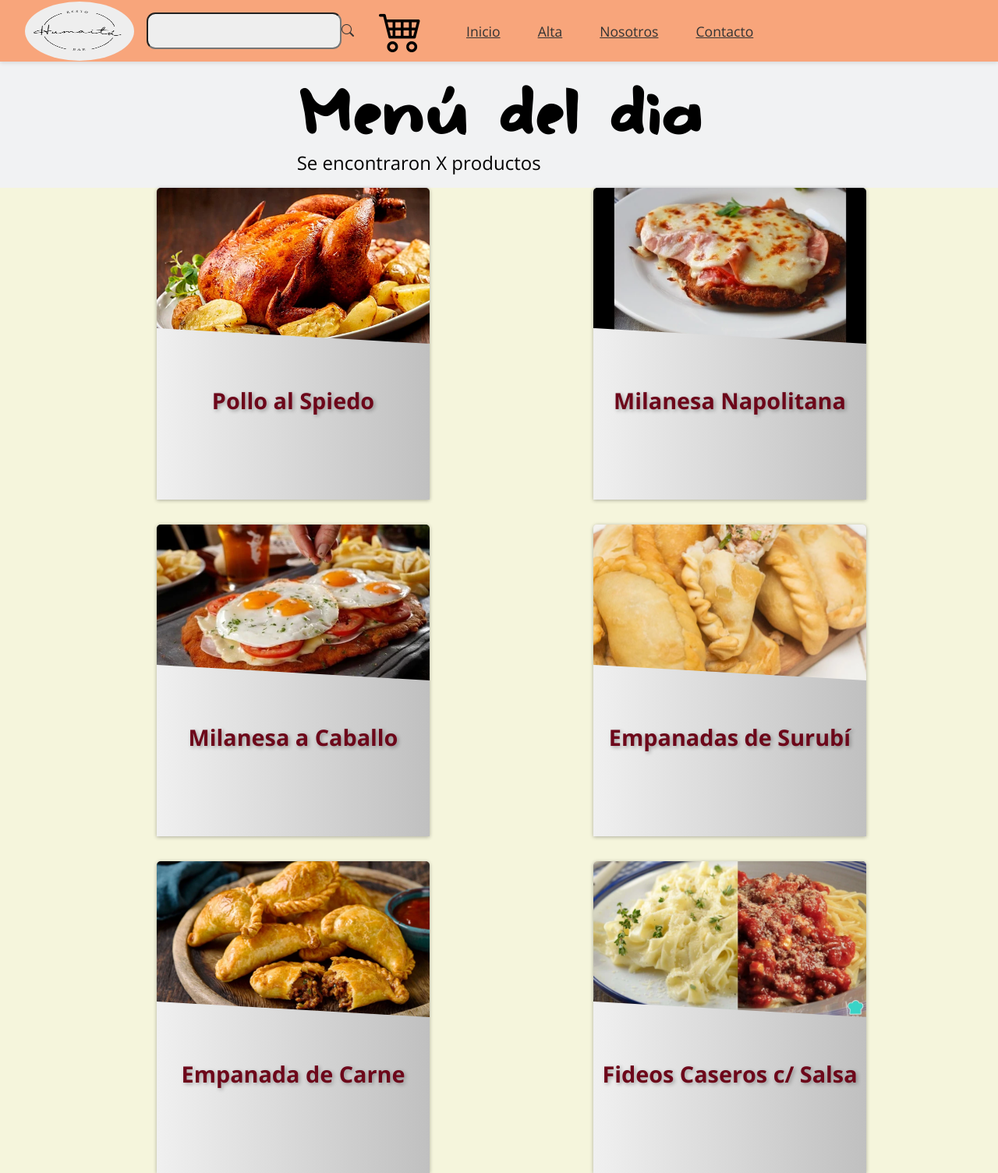
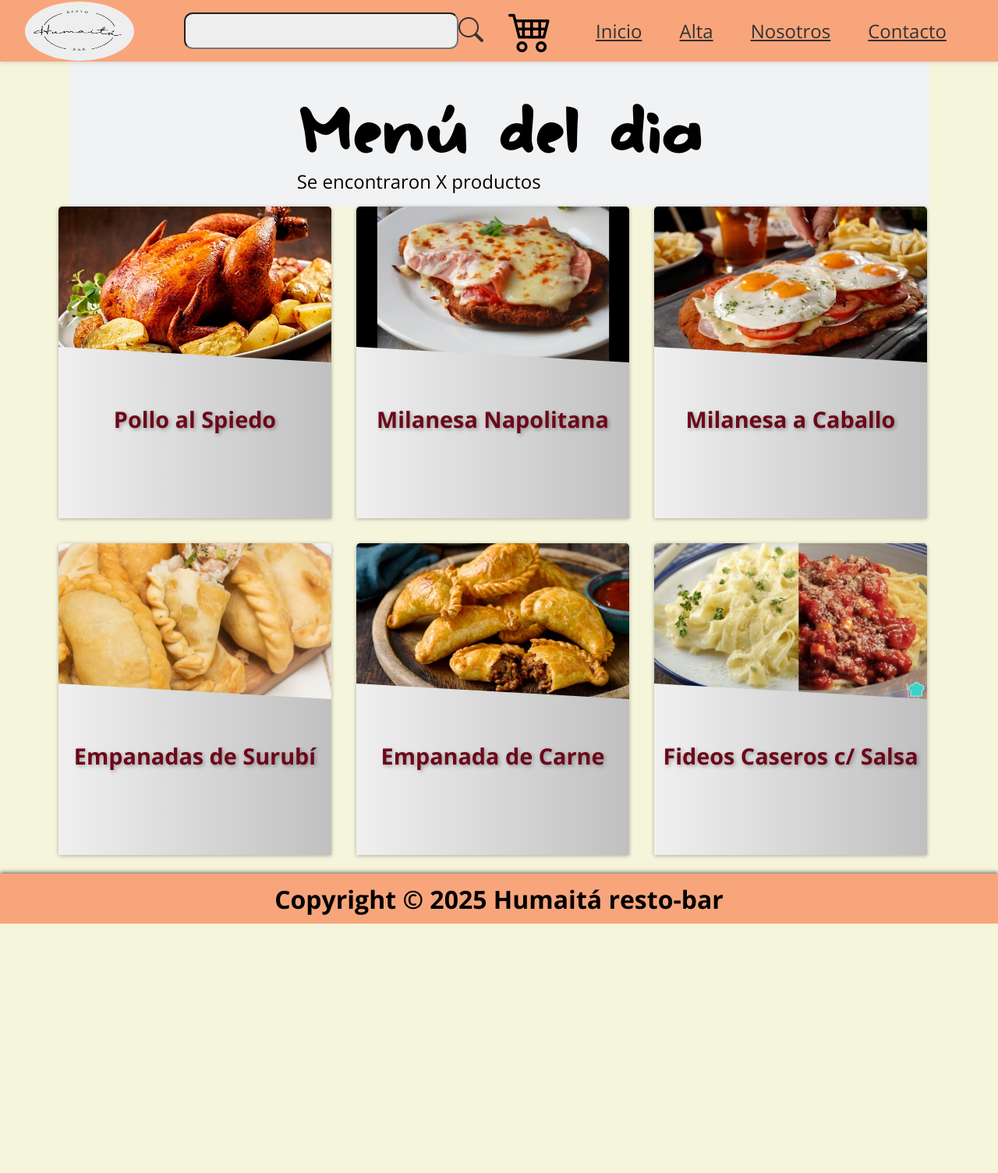
Before and after one commit to ianfranfn/proyecto-integrador.etapa-1, a website built with Vite: page index.html in a window 1280 px wide. Shown: the whole page at 78% size. After the commit the page ends 1185 px from the top, so only its background shows below. Built offline with nearby package versions, Linux system fonts and the light colour scheme.

Commit message:
actualizacion scss. Adición de footer en el index y creación de su .scss

```diff
--- a/index.html
+++ b/index.html
@@ -59,8 +59,11 @@
       </section>
 
       <section class="cards-container" id="container-productos"></section>
+    </main>
 
-    </main>
+    <footer class="footer">
+      <p class="footer__texto">Copyright © 2025 Humaitá resto-bar </p>
+    </footer>
 
     <script type="module" src="/src/main.js"></script>
   </body>
--- a/src/sass/components/_cards.scss
+++ b/src/sass/components/_cards.scss
@@ -19,10 +19,9 @@
     }
 
     @media screen and (min-width: 1000px) {
-        width: 90%;
-        height: 420px;
         margin: 0 auto;
     }
+
 
 
     &__article {
--- /dev/null
+++ b/src/sass/layout/_footer.scss
@@ -0,0 +1,15 @@
+.footer {
+    display: flex;
+    background-color: #f8a57b;
+    width: 100%;
+    height: 4em;
+    align-items: center;
+    justify-content: center;
+    box-shadow: 0px -2px 5px rgba(0, 0, 0, 0.5);
+
+
+    &__texto {
+        font-weight: bold;
+        font-size: 2em;
+    }
+}
--- a/src/sass/layout/_header.scss
+++ b/src/sass/layout/_header.scss
@@ -22,6 +22,10 @@
 
     @media screen and (min-width: 1000px) {
         padding: 0 3rem;
+    }
+
+    @media screen and (min-width: 1400px) {
+        padding: 0 clamp(2rem, 7vw, 7rem);
     }
 }
 
@@ -87,7 +91,12 @@
         }
 
         @media screen and (min-width: 1000px) {
-            font-size: 1.1rem;
+            font-size: 1.3rem;
+            padding: 1.2rem 1.2rem;
+        }
+
+        @media screen and (min-width: 1230px) {
+            font-size: 1.5rem;
             padding: 1.2rem 1.5rem;
         }
     }
@@ -101,6 +110,10 @@
     display: flex;
     background-color: #f8a57b;
     justify-content: space-around;
+
+    @media screen and (min-width: 1400px) {
+        gap: clamp(1rem, 2vw, 2rem);
+    }
 
 
     &__logo-container { /* .search-bar__logo-container */
@@ -118,6 +131,12 @@
         @media screen and (min-width: 1000px) {
             margin-left: -1rem;
         }
+
+        @media screen and (min-width: 1400px) {
+            width: clamp(8rem, 10vw, 12rem);
+            height: clamp(4rem, 10vw, 6.5rem);
+        }
+
     }
 
     &__form-container { /* .search-bar__form-container */
@@ -155,6 +174,17 @@
             padding: 0.7rem;
             font-size: 1.1rem;
         }
+
+        @media screen and (min-width: 1230px) {
+            width: 22rem;
+            margin-left: 3rem;
+        }
+
+        @media screen and (min-width: 1400px) {
+            width: clamp(10rem, 25vw, 30rem);
+            padding: 0.2em 1em;
+            font-size: 1.5rem;
+        }
     }
 
     &__form-submit {
@@ -163,6 +193,10 @@
         font-size: 1em;
         border: 0px;
         width: 1em;
+
+        @media screen and (min-width: 1230px) {
+            font-size: 2em;
+        }
 
     }
 
@@ -188,6 +222,8 @@
 
 .menu-toogle {
     display: block;
+    order: 3;
+    margin-right: 1rem;
     flex: 0 0 3rem;
     position: relative;
 
--- a/src/sass/main.scss
+++ b/src/sass/main.scss
@@ -4,6 +4,7 @@
 @use './pages/inicio'; // importar el parcial _inicio.scss al archivo principal main.scss
 @use './components/cards'; // importar el parcial _cards.scss al archivo principal main.scss
 @use './components/form'; // importar el parcial _form.scss al archivo principal main.scss
+@use './layout/footer'; // importar el parcial _form.scss al archivo principal main.scss
 
 /* Estructura 7 en 1.
 ! base -> todos los estilos de inicio
--- a/src/sass/pages/_inicio.scss
+++ b/src/sass/pages/_inicio.scss
@@ -5,6 +5,12 @@ body {
 .section-cards {
     background-color: #f1f2f3;
     padding: 1rem;
+}
+
+main {
+    max-width: 90vw;
+    margin: 0 auto;
+    padding: clamp(1.5rem, 1vw, 3rem );
 }
 
 .cards-container {
@@ -24,4 +30,21 @@ body {
         padding: 0 5rem;
         margin-left: 2rem;
     }
+
+    @media screen and (min-width: 1230px) {
+        grid-template-columns: repeat(3, 1fr);
+        margin-left: -1rem;
+    }
+
+    @media screen and (min-width: 1400px) {
+        gap: 3rem;
+    }
+
+    @media screen and (min-width: 1800px) {
+        grid-template-columns: repeat(4, 1fr);
+    }
+
+    @media screen and (min-width: 2000px) {
+        grid-template-columns: repeat(5, 1fr);
+    }
 }
```
